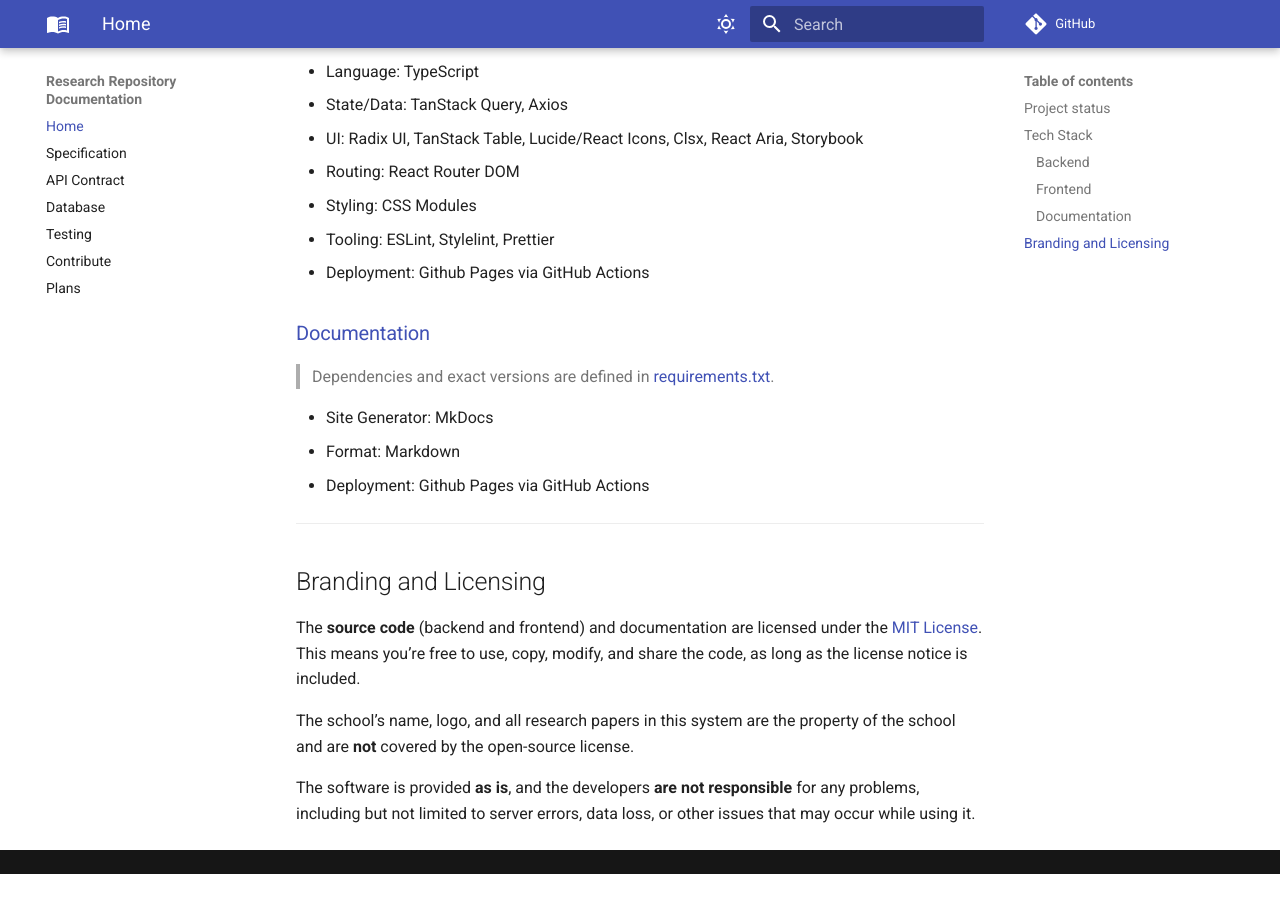
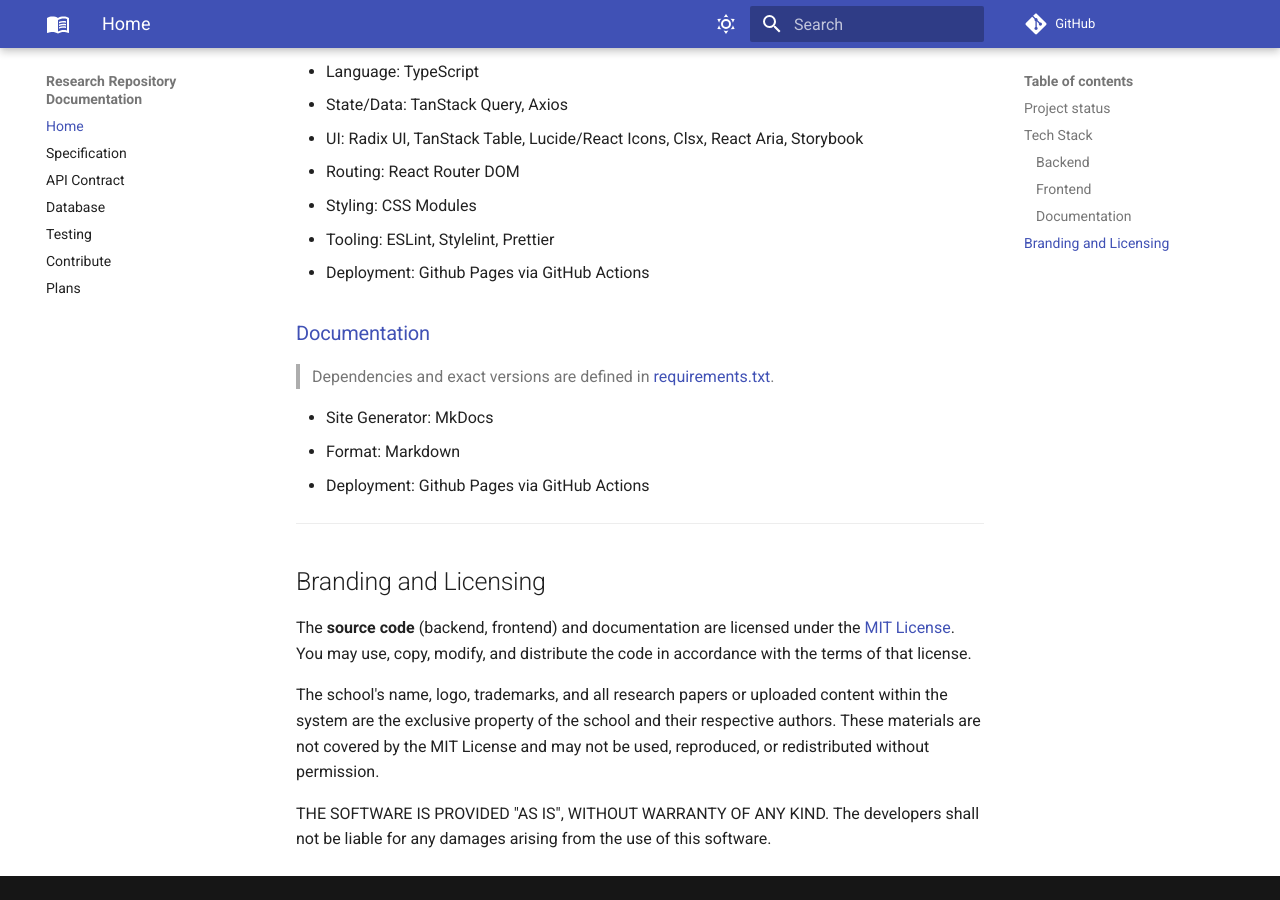
Before and after one commit to r4ppz/research-repo-docs, an MkDocs documentation site: the page built from docs/index.md, in a window 1280 px wide and 900 px high, scrolled down 1446 px. Built offline with MkDocs 1.6.1 and Material for MkDocs 9.7.7, drawn with Linux system fonts in a browser that asks for light colours; comment, search, counter and statistics services are not loaded; before the commit the page ends 2320 px from its top, so only the background shows below that.

Commit message:
docs: improve the licensing part

```diff
--- a/docs/index.md
+++ b/docs/index.md
@@ -70,8 +70,8 @@
 
 ## Branding and Licensing
 
-The **source code** (backend and frontend) and documentation are licensed under the [MIT License](https://github.com/r4ppz/research-repository-frontend/blob/main/LICENSE). This means you’re free to use, copy, modify, and share the code, as long as the license notice is included.
+The **source code** (backend, frontend) and documentation are licensed under the [MIT License](https://github.com/r4ppz/research-repository-frontend/blob/main/LICENSE). You may use, copy, modify, and distribute the code in accordance with the terms of that license.
 
-The school’s name, logo, and all research papers in this system are the property of the school and are **not** covered by the open-source license.
+The school's name, logo, trademarks, and all research papers or uploaded content within the system are the exclusive property of the school and their respective authors. These materials are not covered by the MIT License and may not be used, reproduced, or redistributed without permission.
 
-The software is provided **as is**, and the developers **are not responsible** for any problems, including but not limited to server errors, data loss, or other issues that may occur while using it.
+THE SOFTWARE IS PROVIDED "AS IS", WITHOUT WARRANTY OF ANY KIND. The developers shall not be liable for any damages arising from the use of this software.
```
